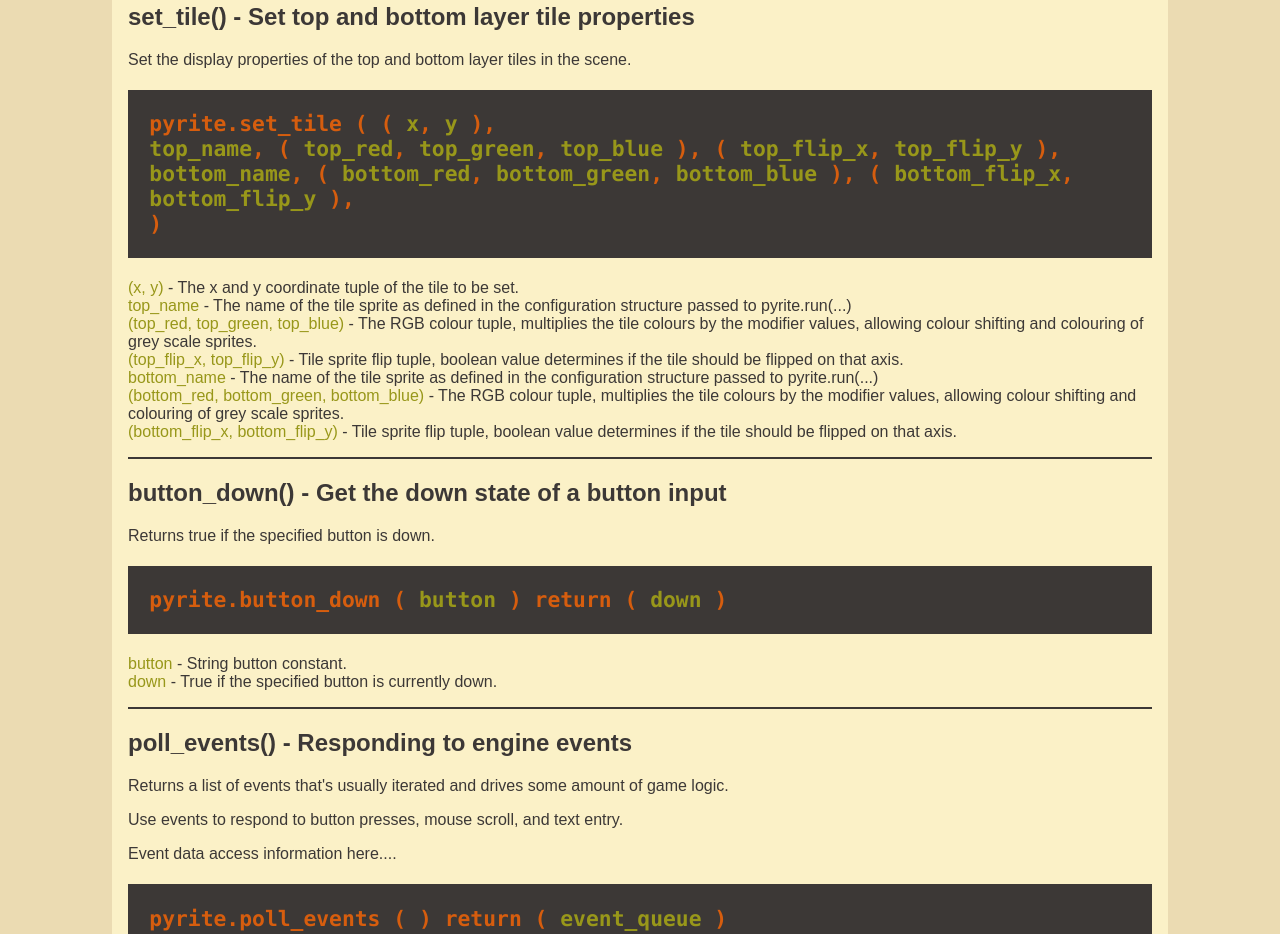
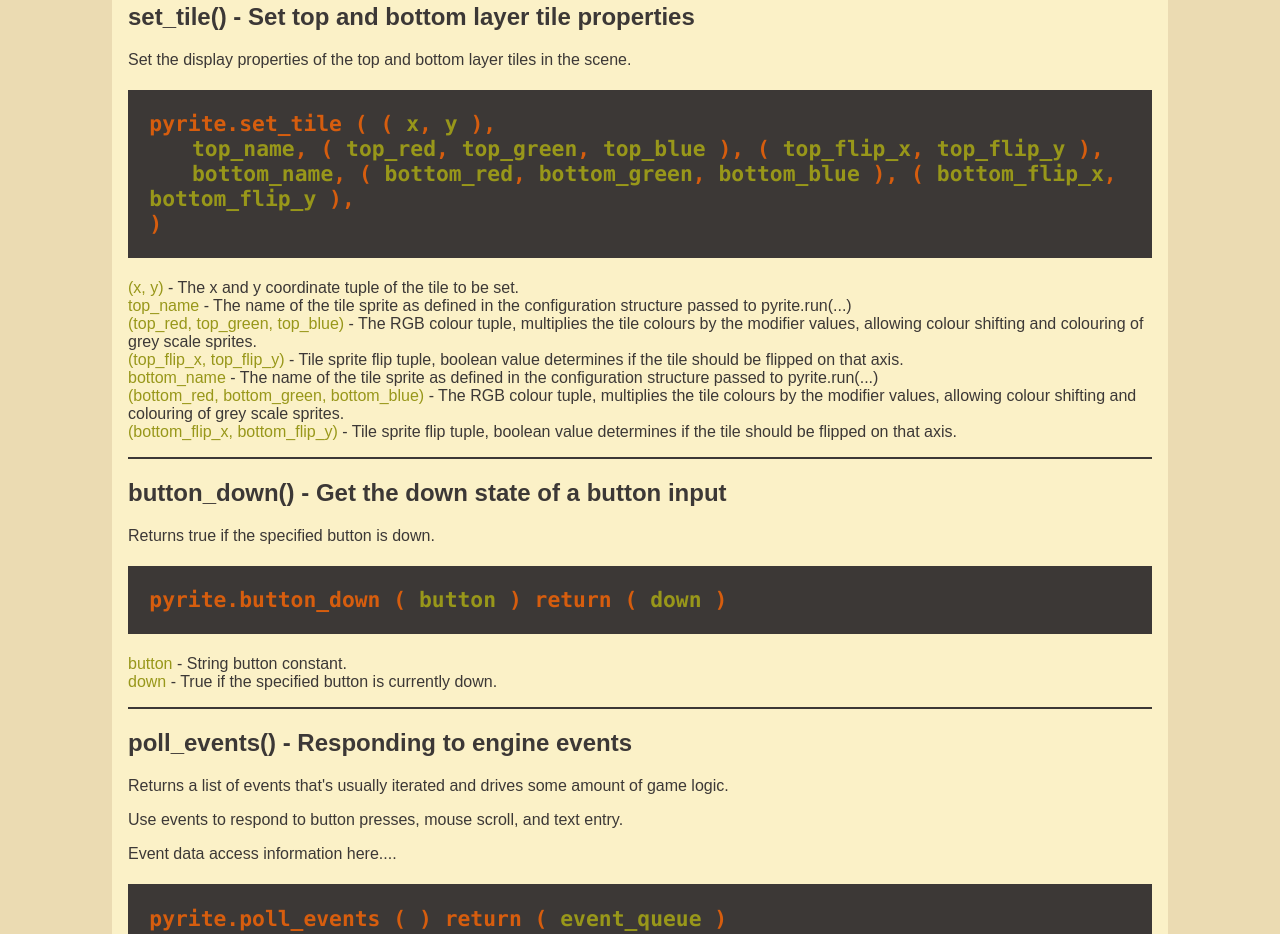
Before and after one commit to JasperBRiedel/pyrite, a plain HTML site: page doc/reference.html in a window 1280 px wide. Shown: the part 2852-3786 px from the top of the page. Drawn offline with Linux system fonts and the light colour scheme.

Commit message:
fix indentation on set_tile reference doc

```diff
--- a/doc/reference.html
+++ b/doc/reference.html
@@ -354,7 +354,7 @@
                                     <span class="ident">y</span>
                                 </span>
                                 <br />
-                                <span class="ident">top_name</span>
+                                <span class="indent ident">top_name</span>
                                 <span class="parens">
                                     <span class="ident">top_red</span>
                                     <span class="ident">top_green</span>
@@ -365,7 +365,7 @@
                                     <span class="ident">top_flip_y</span>
                                 </span>
                                 <br />
-                                <span class="ident">bottom_name</span>
+                                <span class="indent ident">bottom_name</span>
                                 <span class="parens">
                                     <span class="ident">bottom_red</span>
                                     <span class="ident">bottom_green</span>
```
